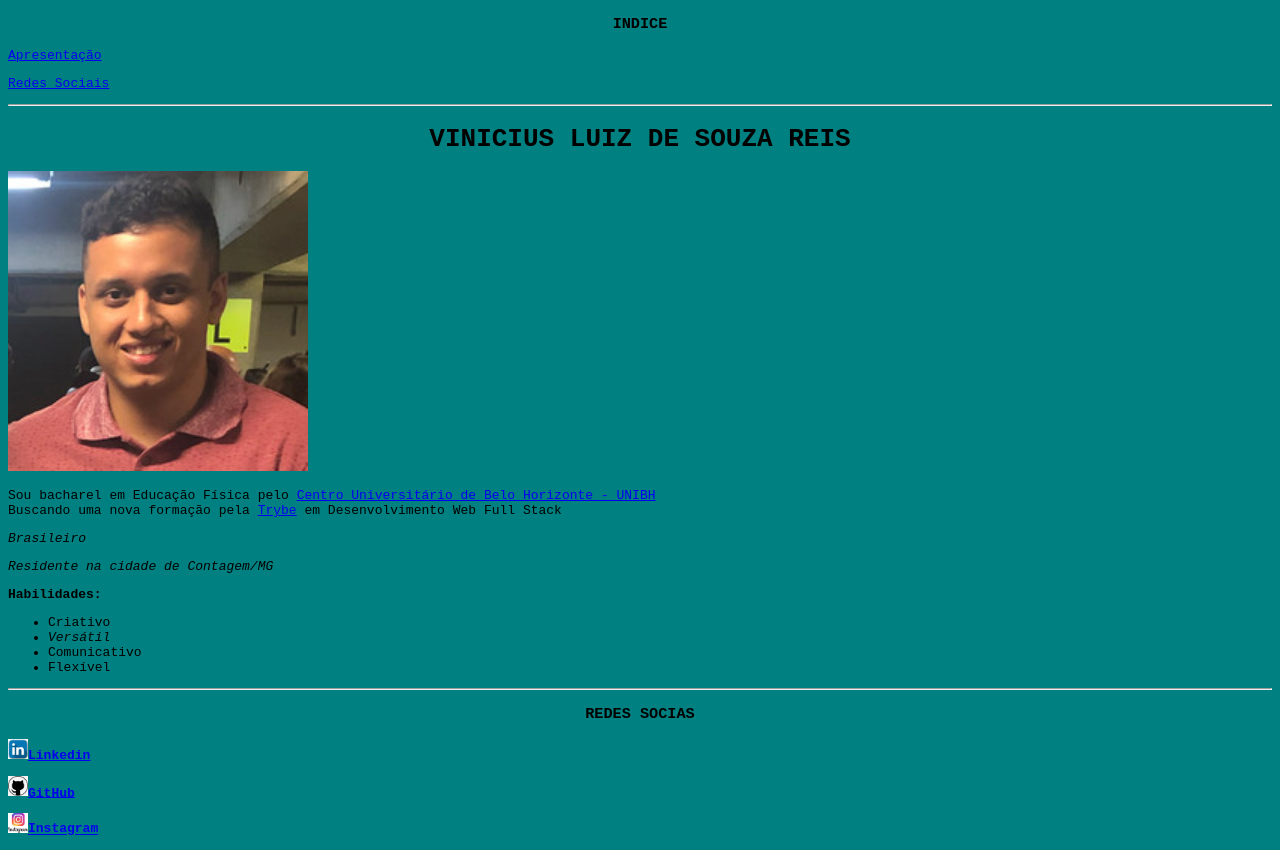
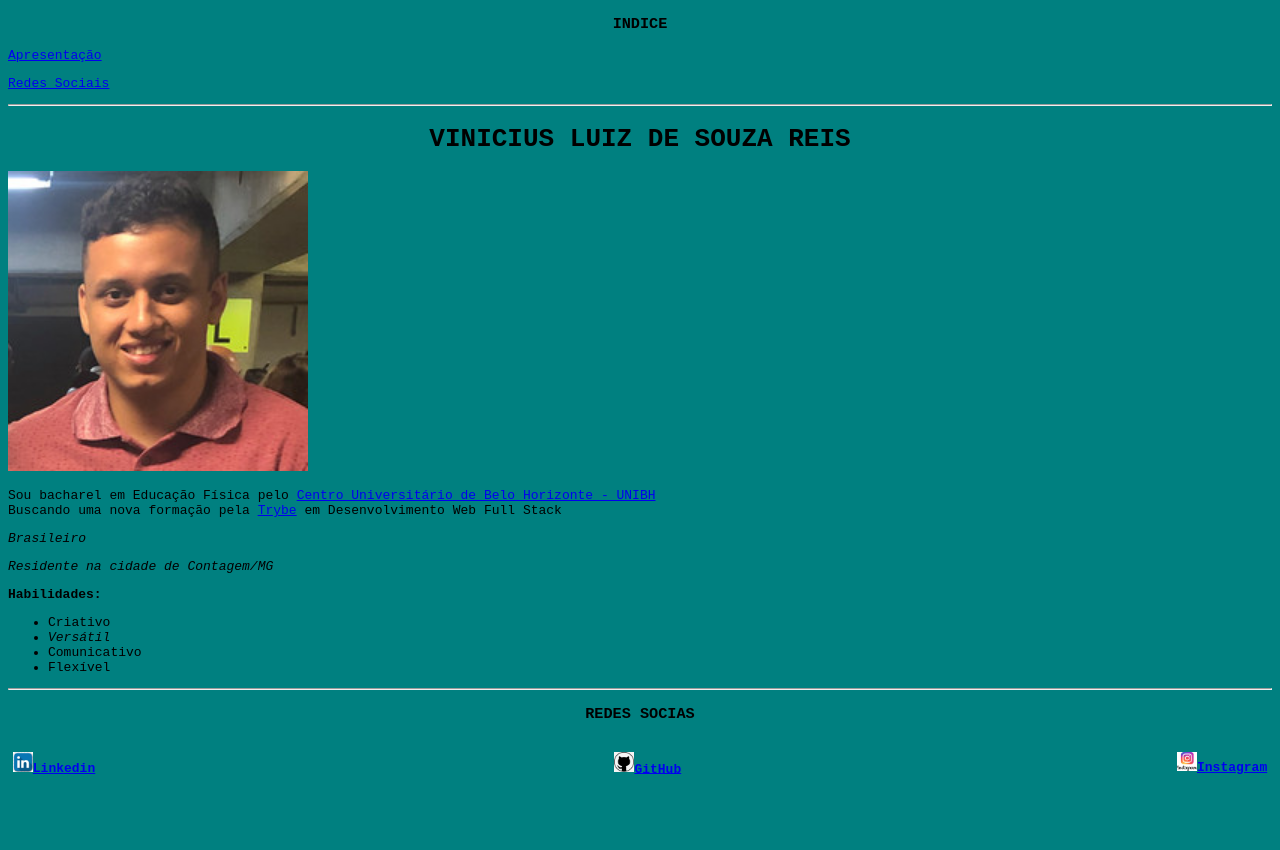
Before and after one commit to ViniciusSouzaReis/Portifolio, a plain HTML site: page index.html in a window 1280 px wide. After the commit the page ends 800 px from the top, so only its background shows below. Drawn offline with Linux system fonts and the light colour scheme.

Commit message:
posicionamento redes sociais

```diff
--- a/index.html
+++ b/index.html
@@ -25,9 +25,11 @@
             <li>Flexível</li>
         </ul>
         <hr>
+        <div>
         <h3 id="socialmedia">REDES SOCIAS</h3>
-        <p><img src="imagens/linkedin.jpeg" alt="Imagem do Linkedin" width="20px"><a href="https://www.linkedin.com/in/vinicius-souza-1ab91216b/" target="_blank"><strong>Linkedin</strong></a></p>
-        <p><img src="imagens/github.png" alt="Imagem do GitHub" width="20px"><a href="https://github.com/ViniciusSouzaReis" target="_blank"><strong>GitHub</strong></a></p>
-        <p><img src="imagens/instagram2.jpeg" alt="Imagem Instagram" width="20px"><a href="https://www.instagram.com/vinisreiss/" target="_blank"><strong>Instagram</strong></a></p>
+        <p class="rede-social1"><img src="imagens/linkedin.jpeg" alt="Imagem do Linkedin" width="20px"><a href="https://www.linkedin.com/in/vinicius-souza-1ab91216b/" target="_blank"><strong>Linkedin</strong></a></p>
+        <p class="rede-social2"><img src="imagens/github.png" alt="Imagem do GitHub" width="20px"><a href="https://github.com/ViniciusSouzaReis" target="_blank"><strong>GitHub</strong></a></p>
+        <p class="rede-social3"><img src="imagens/instagram2.jpeg" alt="Imagem Instagram" width="20px"><a href="https://www.instagram.com/vinisreiss/" target="_blank"><strong>Instagram</strong></a></p>
+        </div>
     </body>
 </html>
--- a/style.css
+++ b/style.css
@@ -15,3 +15,22 @@
 h3 {
     text-align: center;
 }
+
+.rede-social1 {
+    position: absolute;
+    z-index: 1;
+    left: 1%;
+}
+
+.rede-social2 {
+    position: absolute;
+    z-index: 2;
+    left: 48%;
+}
+
+.rede-social3 {
+    position: absolute;
+    z-index: 3;
+    right: 1%;
+
+}
```
